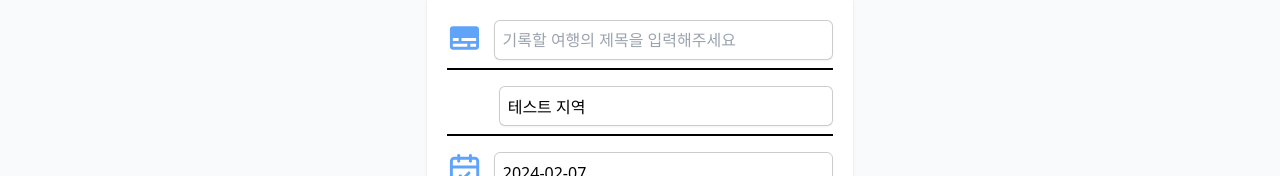
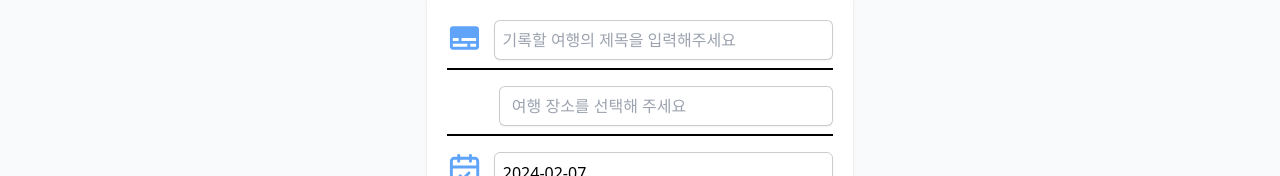
Before and after one commit to Trip-Record/Web, a React (Create React App) app: page /write-record in a window 1280 px wide. Shown: the part 244-420 px from the top of the page. Built offline with nearby package versions, Linux system fonts and the light colour scheme; some icons are missing.

Commit message:
Fix : 일정 작성 페이지 수정
일정 작성 페이지 내 여행장소 선택이 안되는 문제 수정

```diff
--- a/src/components/WriteRecord.tsx
+++ b/src/components/WriteRecord.tsx
@@ -9,6 +9,7 @@ import Calendar from "./comment/Calendar";
 import ModalButton from "./Modal";
 import { SelectDate } from "./comment/Calendar";
 import { useModal } from "../hooks/useModal";
+import DestinationSelection from "./DestinationSelection";
 // import axios from "axios";
 
 export default function WriteRecord() {
@@ -19,6 +20,18 @@ export default function WriteRecord() {
   const [calendar, setCalendar] = useState(false);
   const [selectedDays, setSelectedDays] = useState<SelectDate>([new Date()]);
   const [isModalOpen, setModal] = useModal();
+  const [isOpenDestinationModal, setDestinationModal] = useModal();
+  const [isOpenPeriodModal, setPeriodModal] = useModal();
+  const [selectedLocation, setSelectedLocation] = useState("");
+
+  const handleLocationSelect = (location: string) => {
+    setSelectedLocation(location);
+  };
+
+  const resetSelectedLocation = () => {
+    setSelectedLocation("");
+    setDestinationModal();
+  };
 
   const makeDaysString = (days: string[]): string => {
     return days.join(" ~ ");
@@ -111,15 +124,26 @@ export default function WriteRecord() {
         </div>
         <div className="flex border-black border-b-2 pb-2 items-center">
           <FaLocationDot size={40} color={"#60a4f9"} className="mr-3" />
-          <input
-            placeholder=" 여행 장소를 선택해주세요"
-            type="text"
-            name="travelArea"
-            value={testTravelArea}
-            readOnly
-            className="h-10 border border-black/20 shadow-sm rounded-md text-black p-2 w-full mt-1"
+          <ModalButton
+            button={
+              <input
+                className="h-10 border border-black/20 shadow-sm rounded-md text-black p-2 w-full mt-1"
+                placeholder=" 여행 장소를 선택해 주세요"
+                value={selectedLocation}
+              />
+            }
+            modal={
+              <DestinationSelection
+                onLocationSelect={handleLocationSelect}
+                closeModal={setDestinationModal}
+                key={isOpenDestinationModal.toString()}
+              />
+            }
+            isOpenModal={isOpenDestinationModal}
+            setModal={setDestinationModal}
           />
         </div>
+
         <div className="flex border-black border-b-2 pb-2 items-center">
           <LuCalendarCheck size={40} color={"#60a4f9"} className="mr-3" />
           <ModalButton
```
